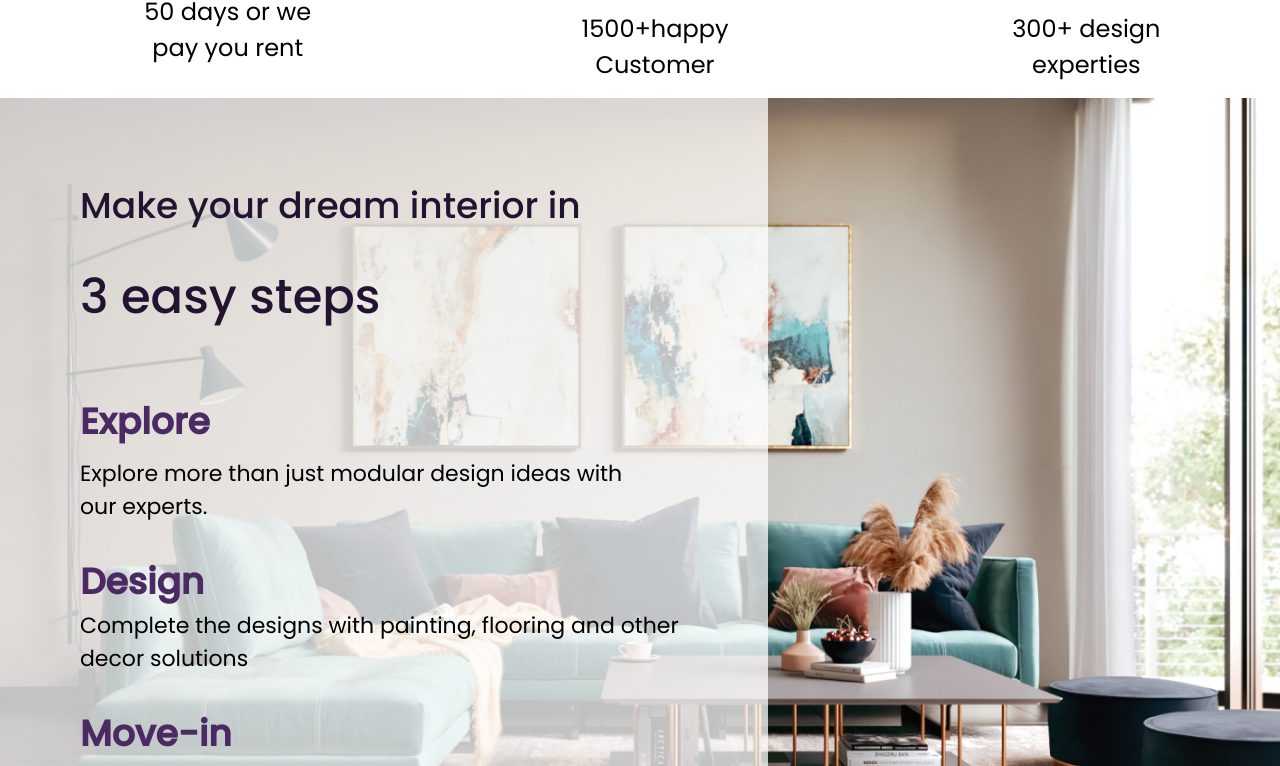
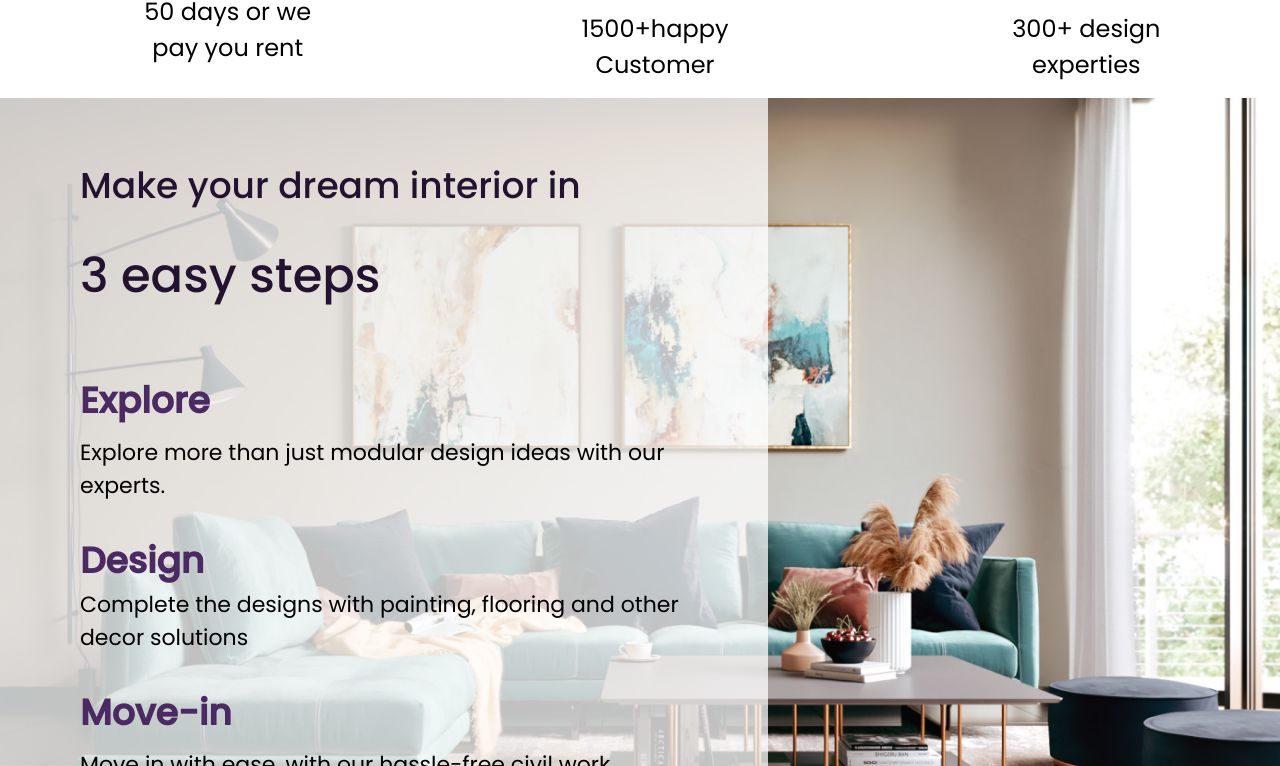
Before and after one commit to techloset/talha-home-interior, a React (Vite) app: page / in a window 1280 px wide. Shown: the part 1214-1980 px from the top of the page. Built offline with nearby package versions, Linux system fonts and the light colour scheme.

Commit message:
reviweing the QA oncerns

```diff
--- a/src/pages/land inetriors/LandInteriors.jsx
+++ b/src/pages/land inetriors/LandInteriors.jsx
@@ -34,29 +34,22 @@ const LandInteriors = () => {
 
 
 
-        <div className='absolute lg:static z-10 sm:w-[60%]  h-[410px] w-[50%] text-center bg-white sm:h-[835px]   bg-opacity-75  lg:z-10 lg:col-span-2   font-popins lg:text-center lg:p-3  lg:mt-[9%]  lg:w-[898px] lg:h-[808px]   '>
+        <div className='absolute lg:static z-10 sm:w-[65%] slg:w-[60%]  h-[410px] w-[50%] text-center bg-white sm:h-[835px]   bg-opacity-75  lg:z-10 lg:col-span-2   font-popins lg:text-center lg:p-3  lg:mt-[9%]  lg:w-[898px] lg:h-[808px]   '>
 
 
 
-          {/* <p className='bg-green-500 text-[13px] mt-[8%] sm:text-[20px] sm:mt-[5%]   font-[500]  '>Make your dream interior in</p>
-          <p className='bg-yellow-500 text-[16px] mt-[6%] sm:text-[26px] sm:mt-[3%]  w-[80%] mx-auto   font-[700]  text-[#241330] ' >3 easy steps</p>
-          <p className='bg-green-500 text-[14px] mt-[10%] sm:text-[20px] sm:mt-[3%]  text-[#4B2A63] ' >Explore</p>
-          <p className='bg-yellow-500 text-[12px] mt-[3%] sm:text-[13px] sm:mt-[3%]  w-[80%] mx-auto font-[400] ' >Explore more than just modular design ideas with our experts.</p>
-          <p className='bg-green-500 text-[14px] mt-[8%] sm:text-[20px] sm:mt-[3%] font-[600]text-[#4B2A63] '>Design</p>
-          <p className='bg-yellow-500 text-[12px] mt-[3%] sm:text-[13px] sm:mt-[3%]  w-[80%] mx-auto  md:text-[14px] font-[400]  ' >Complete the designs with painting, flooring and other decor solutions</p>
-          <p className='bg-green-500 text-[14px] mt-[8%] sm:text-[20px] sm:mt-[3%] font-[600]  text-[#4B2A63]  md:w-[300px] '>Move-in</p>
-          <p className='bg-yellow-500 text-[12px] mt-[3%] sm:text-[13px] sm:mt-[3%]  w-[80%] mx-auto font-[400] md:mt-[1%]  '>Move in with ease, with our hassle-free civil work and installation services.</p> */}
 
-          <div className=' lg:h-[808px]  h-[410px] ml-[20px]   font-popinsSemiBold  sm:ml-[60px] slg:mt-[-10%] md:ml-[80px] lg:mt-[0]  '>
 
-            <p className=' md:ml-[]    slg:mt-[23%] slg:text-[36px] text-[22px] mt-[5px]  w-[90%]   lg:mx-auto text-[#241330]  sm:text-[36px] lg:text-[36px] font-[500] lg:w-[501px] lg:text-center  lg:mt-[6%]   sm:mt-[20%] text-start'>Make your dream interior in</p>
-            <p className=' md:ml-[]    text-[26px] slg:text-[48px]  text-start w-[250px] lg:mx-auto  text-[#241330]  sm:text-[36px] lg:text-[48px] font-[500] sm:w-[301px]  lg:mt-[3%] sm:mt-[4%]' >3 easy steps</p>
+          <div className=' lg:h-[808px]  h-[410px] ml-[20px]   font-popinsSemiBold sm:ml-[60px]  slg:ml-[60px] slg:mt-[-10%] md:ml-[80px] lg:mt-[0]  '>
+
+            <p className=' md:ml-[]    slg:text-[36px] text-[22px] mt-[5px]  w-[90%]   lg:mx-auto text-[#241330]  sm:text-[36px] lg:text-[36px] font-[500] lg:w-[501px] lg:text-center  lg:mt-[6%]   sm:mt-[10%] slg:mt-[20%] text-start'>Make your dream interior in</p>
+            <p className=' md:ml-[]    text-[26px] sm:text-[48px]  text-start w-[250px] lg:mx-auto  text-[#241330]  lg:text-[48px] font-[500] sm:w-[301px]  lg:mt-[3%] slg:mt-[4%] sm:mt-[2%]' >3 easy steps</p>
             <p className='md:ml-[]    slg:mt-[62px]  text-[16px] slg:text-[36px]  mt-[20px] text-start w-[250px]  lg:mx-auto text-[#4B2A63]   sm:text-[36px] font-[600] sm:w-[133px]  lg:mt-[6%] sm:mt-[48px]' >Explore</p>
-            <p className='md:ml-[]  lg:text-center     sm:text-[22px]  text-[12px] text-start w-[90%] lg:mx-auto lg:w-[454px]   font-[400]   lg:mt-[2%] sm:mt-[8px] sm:text-start sm:w-[80%] ' >Explore more than just modular design ideas with our experts.</p>
-            <p className='md:ml-[]    slg:mt-[32px]  text-[16px] slg:text-[36px]  mt-[20px] text-start  w-[250px] lg:mx-auto text-[#4B2A63]   sm:text-[36px] font-[600] sm:w-[126px]  lg:mt-[6%] sm:mt-[48px]'>Design</p>
-            <p className=' md:ml-[] lg:text-center   text-[12px]  sm:text-[22px]  text-start w-[90%]  lg:mx-auto lg:w-[500px] lg:text-[18px] font-[400]  lg:mt-[2%] sm:mt-[8] sm:text-start  ' >Complete the designs with painting, flooring and other decor solutions</p>
+            <p className='md:ml-[]  sm:w-[95%] lg:text-center     sm:text-[22px]  text-[12px] text-start w-[90%] lg:mx-auto lg:w-[454px]   font-[400]   lg:mt-[2%] sm:mt-[8px] sm:text-start  ' >Explore more than just modular design ideas with our experts.</p>
+            <p className='md:ml-[]    slg:mt-[32px]  text-[16px] slg:text-[36px]  mt-[20px] text-start  w-[250px] lg:mx-auto text-[#4B2A63]   sm:text-[36px] font-[600] sm:w-[126px]  lg:mt-[6%] sm:mt-[48px] '>Design</p>
+            <p className=' md:ml-[] sm:w-[95%] lg:text-center   text-[12px]  sm:text-[22px]  text-start w-[90%]  lg:mx-auto lg:w-[500px] lg:text-[18px] font-[400]  lg:mt-[2%] sm:mt-[8] sm:text-start  ' >Complete the designs with painting, flooring and other decor solutions</p>
             <p className='md:ml-[]    slg:mt-[32px] text-[16px] slg:text-[36px]  mt-[20px] text-start w-[250px] lg:mx-auto text-[#4B2A63]   sm:text-[36px] font-[600] sm:w-[154px]  lg:mt-[6%] sm:mt-[48px]'>Move-in</p>
-            <p className='md:ml-[]    text-[12px] sm:text-[22px]  text-start w-[90%]  lg:mx-auto lg:w-[493px]   font-[400]  lg:mt-[2%]  sm:text-start sm:mt-[8px] lg:text-center  '>Move in with ease, with our hassle-free civil work and installation services.</p>
+            <p className='md:ml-[]  sm:w-[95%]  text-[12px] sm:text-[22px]  text-start w-[90%]  lg:mx-auto lg:w-[493px]   font-[400]  lg:mt-[2%]  sm:text-start sm:mt-[8px] lg:text-center slg:w-[537px] '>Move in with ease, with our hassle-free civil work and installation services.</p>
           </div>
 
         </div>
--- a/src/pages/our projects/ourProjects.jsx
+++ b/src/pages/our projects/ourProjects.jsx
@@ -22,7 +22,7 @@ const ourProjects = () => {
                 </div>
 
                 {/* text */}
-                <div className='col-span-12 sm:mt-[54px] slg:w-[90%] slg:mx-auto lg:col-span-6   bg-opacity-75  lg:z-10   lg:text-center  lg:p-3 lg:mt-[5%]  lg-w[997px] lg:h-[519px] lg:ml-[-160px]   ' >
+                <div className='col-span-12 sm:mt-[54px] slg:w-[90%] slg:mx-auto lg:col-span-6 bg-white   bg-opacity-75  lg:z-10   lg:text-center  lg:p-3 lg:mt-[5%]  lg-w[997px] lg:h-[519px] lg:ml-[-160px]   ' >
                     <div className='lg:w-full lg:m-auto lg:mt-[6%] '>
 
                         <p className='hidden lg:block  lg:text-[36px] text-[#241330] font-[500] lg:mt-[4%] lg:w-[219px] text-center mx-auto'>Our Projects</p>
```
